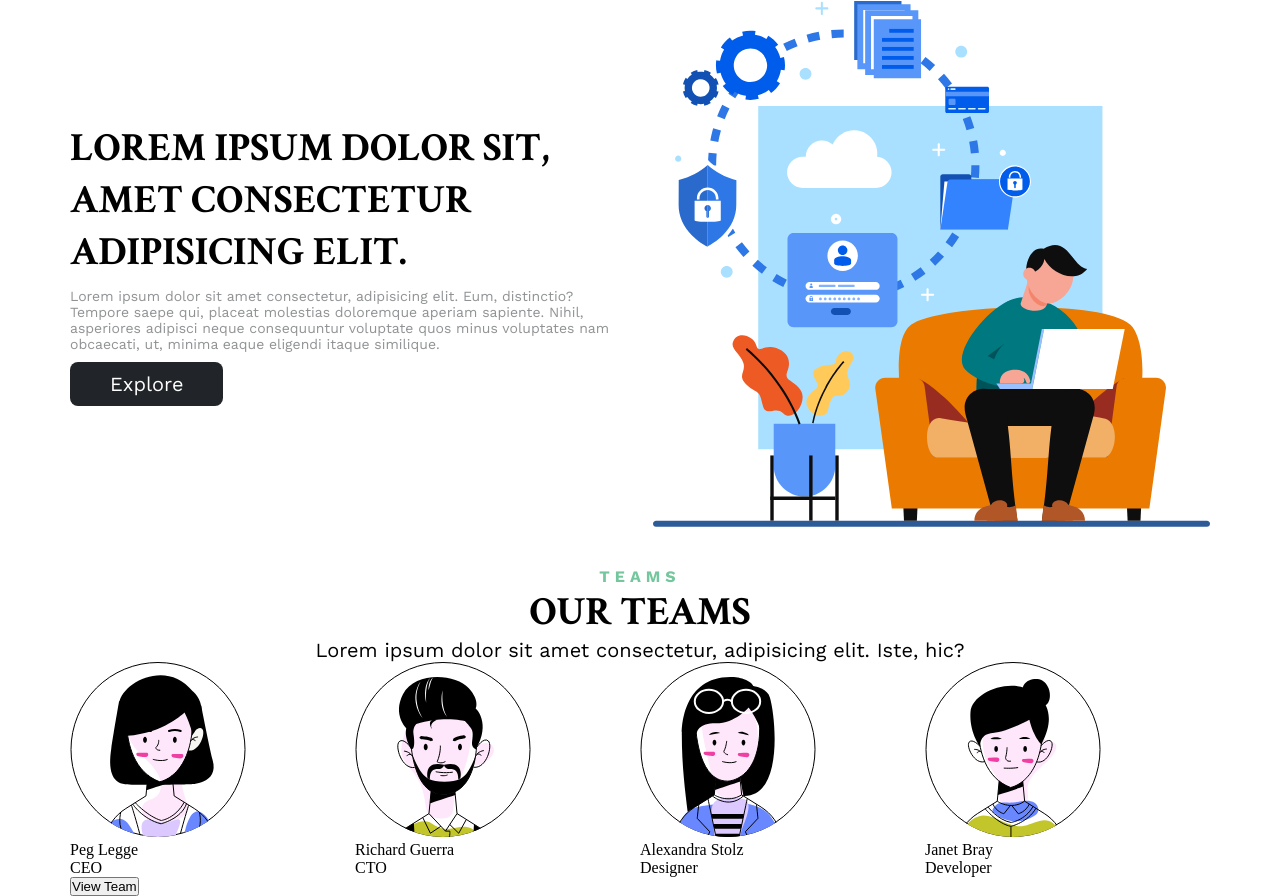
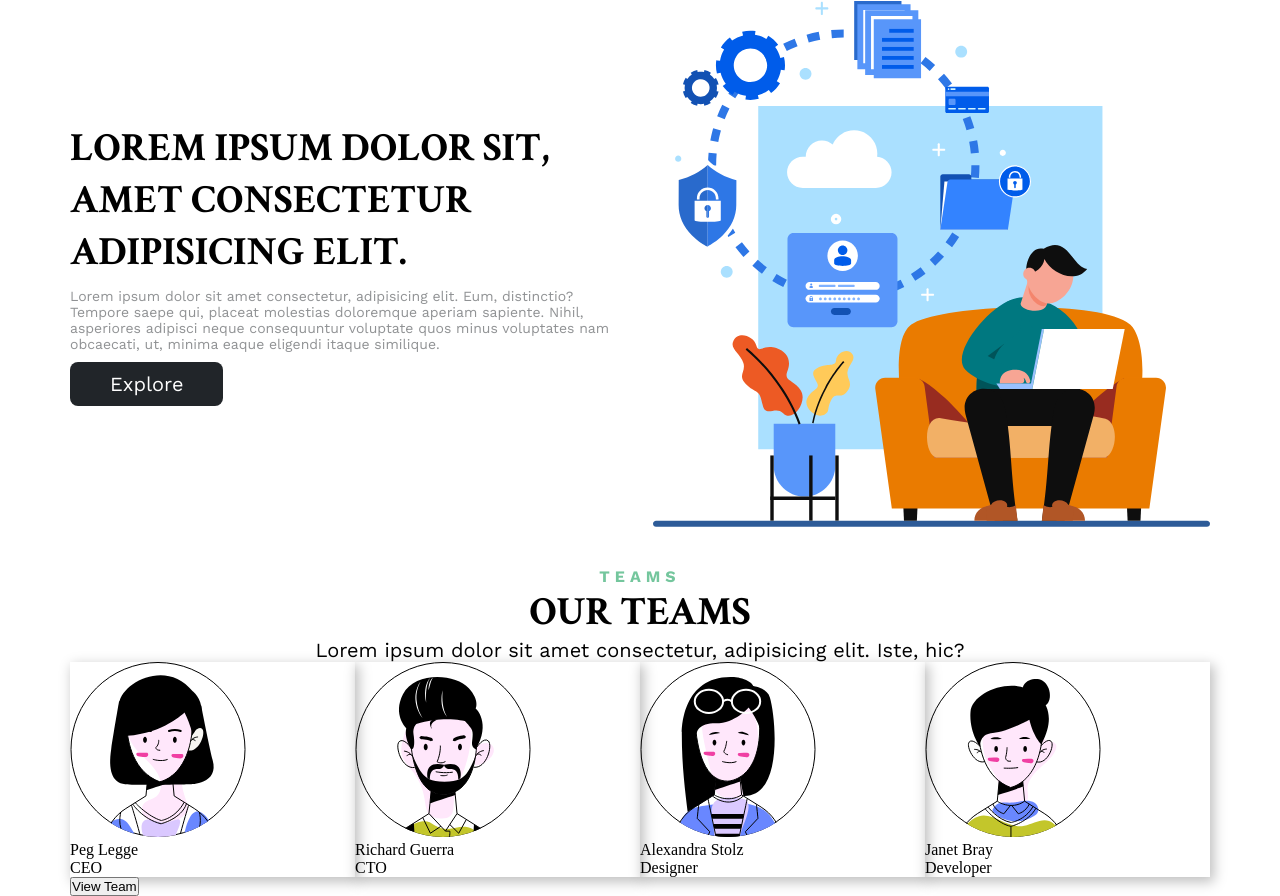
Before and after one commit to cadetCoder/responsive-website, a plain HTML site: page index.html in a window 1280 px wide. Shown: the part 1392-2288 px from the top of the page. Drawn offline with nearby package versions, Linux system fonts and the light colour scheme.

Commit message:
added box-shadow to all cards

```diff
--- a/src/styles/styles.css
+++ b/src/styles/styles.css
@@ -83,3 +83,7 @@
   display: grid;
   grid-template-columns: repeat(4, 1fr);
 }
+
+[class^="sectionFive__cards--"] {
+  box-shadow: var(--shadow-1);
+}
```
